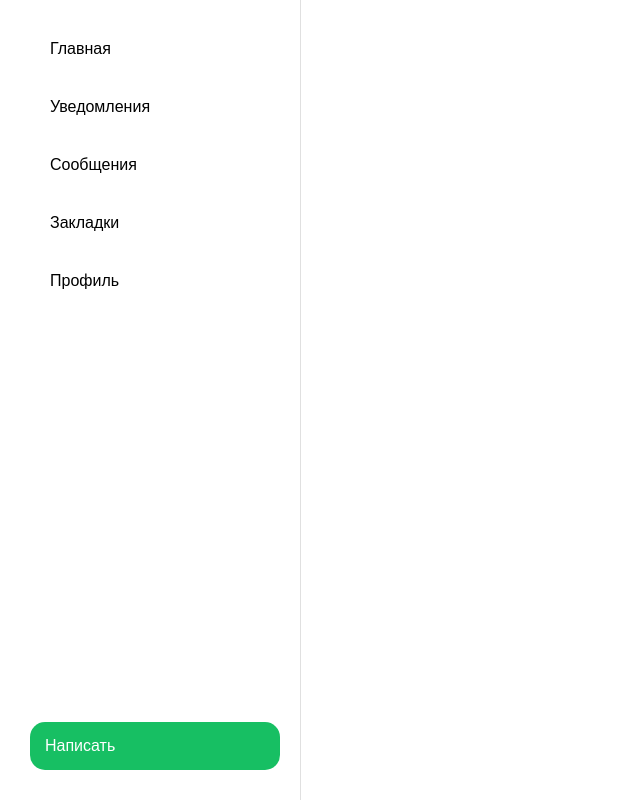
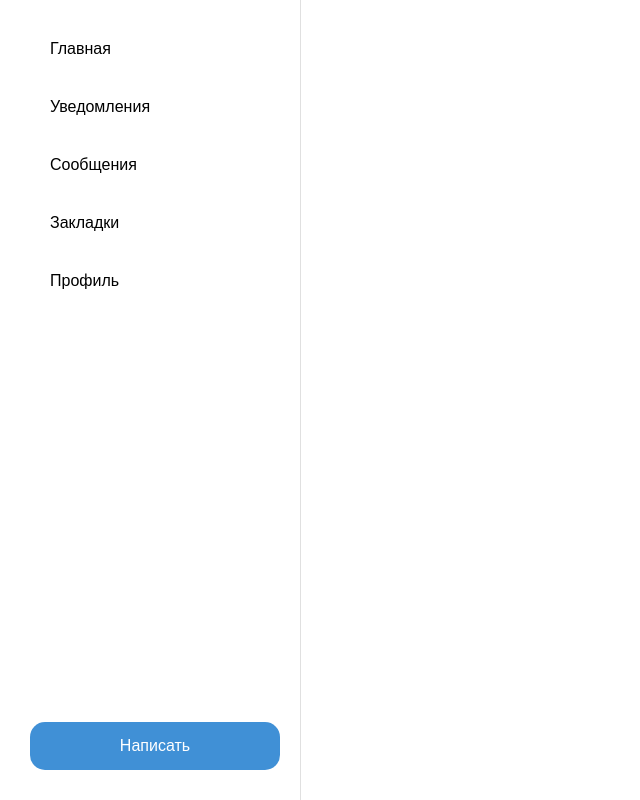
Before and after one commit to oksanaBir/social-net, a React app: page / in a window 1280 px wide. Shown: the whole page, without its empty margins (0-640 px from the left). Built offline with nearby package versions, Linux system fonts and the light colour scheme.

Commit message:
main button added

```diff
--- a/src/styles/button.css
+++ b/src/styles/button.css
@@ -1,7 +1,15 @@
 .button {
     padding: 15px;
-    background-color: #17BF63;
+    text-align: center;
+    background-color: #4090D6;
     color: white;
     border-radius: 15px;
     width: auto;
+    cursor: pointer;
 }
+
+.mainButton {
+    background-color: white;
+    border: #4090D6 1.5px solid;
+    color: #4090D6;
+}
--- a/src/ui/Button.js
+++ b/src/ui/Button.js
@@ -1,9 +1,18 @@
 import React from 'react';
 import styles from '../styles/button.css';
+import classNames from 'classnames/bind';
 
-export default function Button({children}) {
+let cx = classNames.bind(styles);
+
+export default function Button({children, onClick}) {
     return (
-        <div className={styles.button}>
+        <div
+            className={cx({
+                button: true,
+                mainButton: false
+            })}
+            onClick={onClick}
+        >
             {children}
         </div>
     );
```
